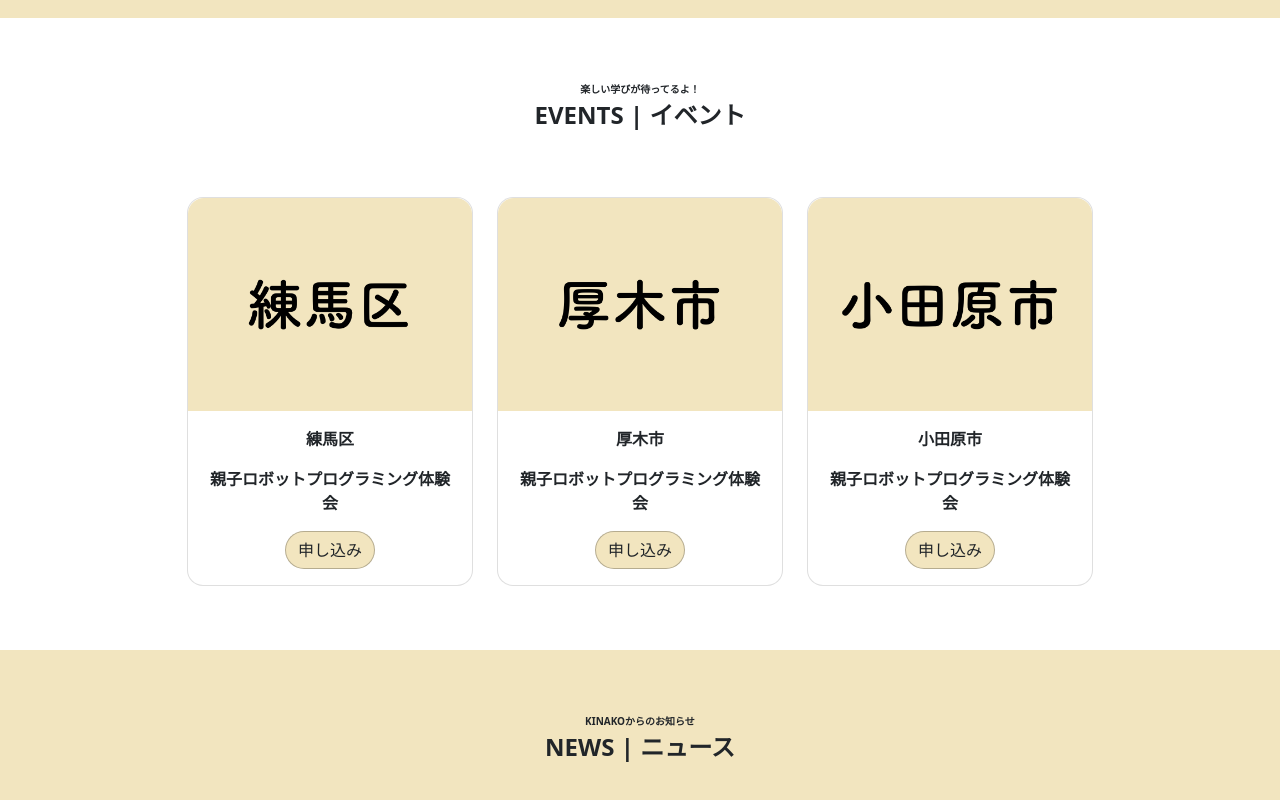
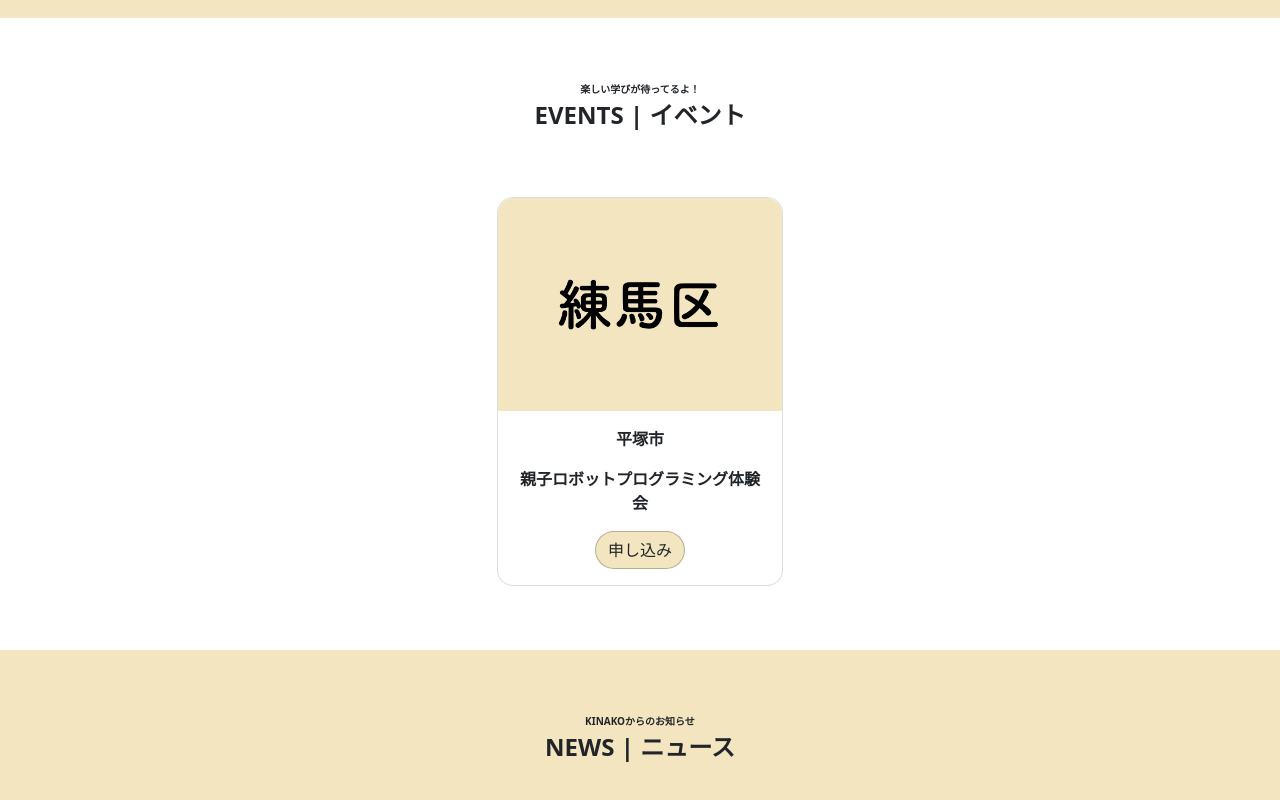
Before and after one commit to kinako-kinako/WebSite, a plain HTML site: page index.html in a window 1280 px wide. Shown: the part 582-1382 px from the top of the page. Drawn offline with nearby package versions, Linux system fonts and the light colour scheme.

Commit message:
Update index.html

```diff
--- a/index.html
+++ b/index.html
@@ -34,39 +34,18 @@
             <div class="row justify-content-center" style="padding: 4rem 2rem; padding-bottom: 0rem;">
 
                 <!-- Event 02 -->
-                <!-- 練馬区 -->
+                <!-- 平塚市 -->
                 <div class="col-md-3 col-12 col-sm-6">
                     <div class="card card-bottom-margin">
                         <img src="img/nerima.png" class="card-img-top" alt="...">
                         <div class="card-body text-center">
-                            <p class="card-text font-bold">練馬区</p>
+                            <p class="card-text font-bold">平塚市</p>
                             <p class="card-text font-bold">親子ロボットプログラミング体験会</p>
-                            <a href="https://forms.gle/zXdoVd2HXWBgto79A" class="btn rounded-pill" style="background-color: rgb(242, 229, 191); border: 1px solid rgba(0, 0, 0, 0.25);">申し込み</a>
+                            <a href="https://forms.gle/AfAq1TCyNFPD9Dzn8" class="btn rounded-pill" style="background-color: rgb(242, 229, 191); border: 1px solid rgba(0, 0, 0, 0.25);">申し込み</a>
                         </div>
                     </div>
                 </div>
-                <!-- 厚木市 -->
-                <div class="col-md-3 col-12 col-sm-6">
-                    <div class="card card-bottom-margin">
-                        <img src="img/atsugi.png" class="card-img-top" alt="...">
-                        <div class="card-body text-center">
-                            <p class="card-text font-bold">厚木市</p>
-                            <p class="card-text font-bold">親子ロボットプログラミング体験会</p>
-                            <a href="https://forms.gle/uvgsPSHewCYvG8VL8" class="btn rounded-pill" style="background-color: rgb(242, 229, 191); border: 1px solid rgba(0, 0, 0, 0.25);">申し込み</a>
-                        </div>
-                    </div>
-                </div>
-                <!-- 小田原 -->
-                <div class="col-md-3 col-12 col-sm-6">
-                    <div class="card card-bottom-margin">
-                        <img src="img/odawara.png" class="card-img-top" alt="...">
-                        <div class="card-body text-center">
-                            <p class="card-text font-bold">小田原市</p>
-                            <p class="card-text font-bold">親子ロボットプログラミング体験会</p>
-                            <a href="https://forms.gle/uhdoKzG1W5Rcp6sy7" class="btn rounded-pill" style="background-color: rgb(242, 229, 191); border: 1px solid rgba(0, 0, 0, 0.25);">申し込み</a>
-                        </div>
-                    </div>
-                </div>
+
 
             </div>
         </div>
```
